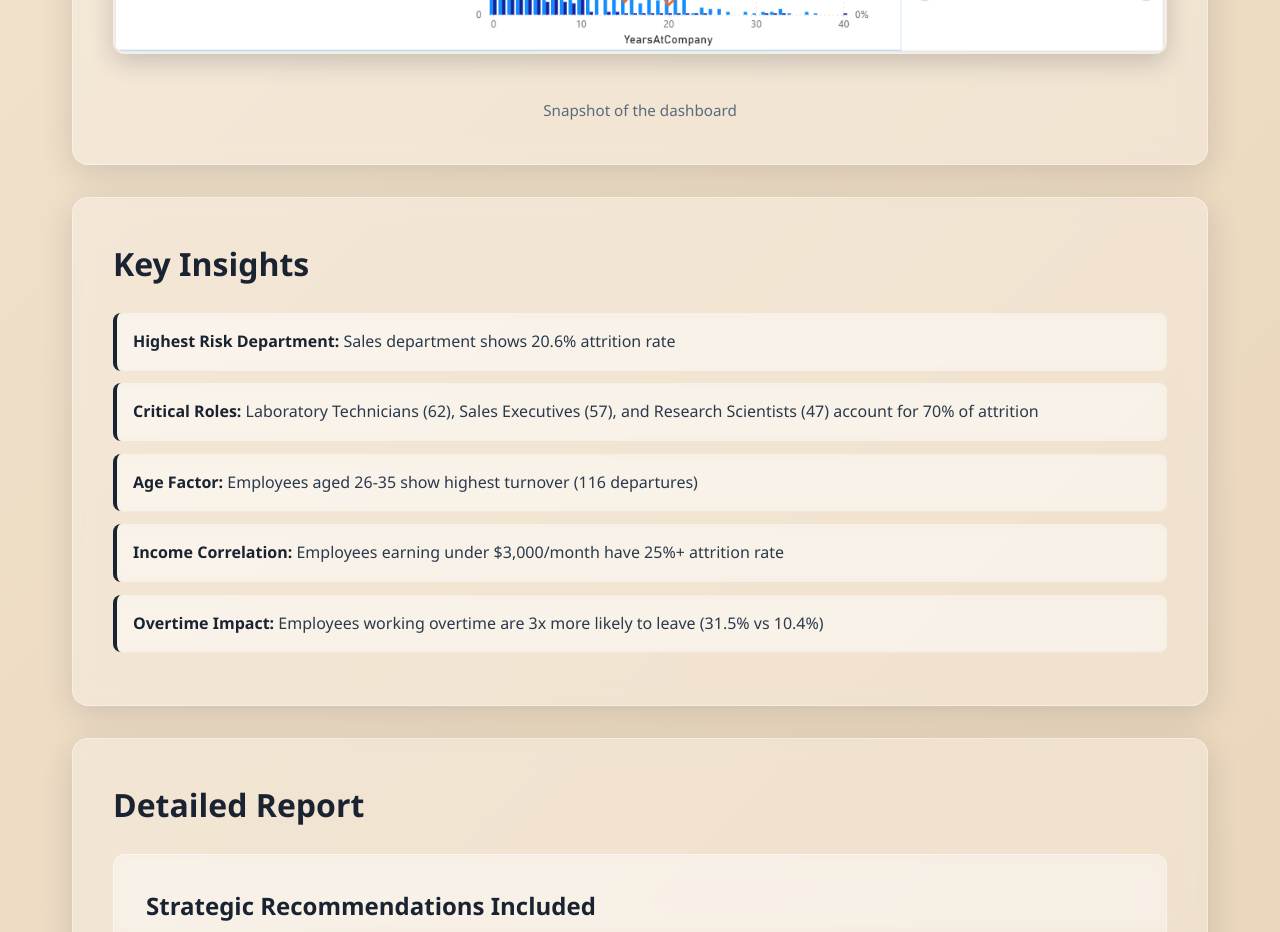
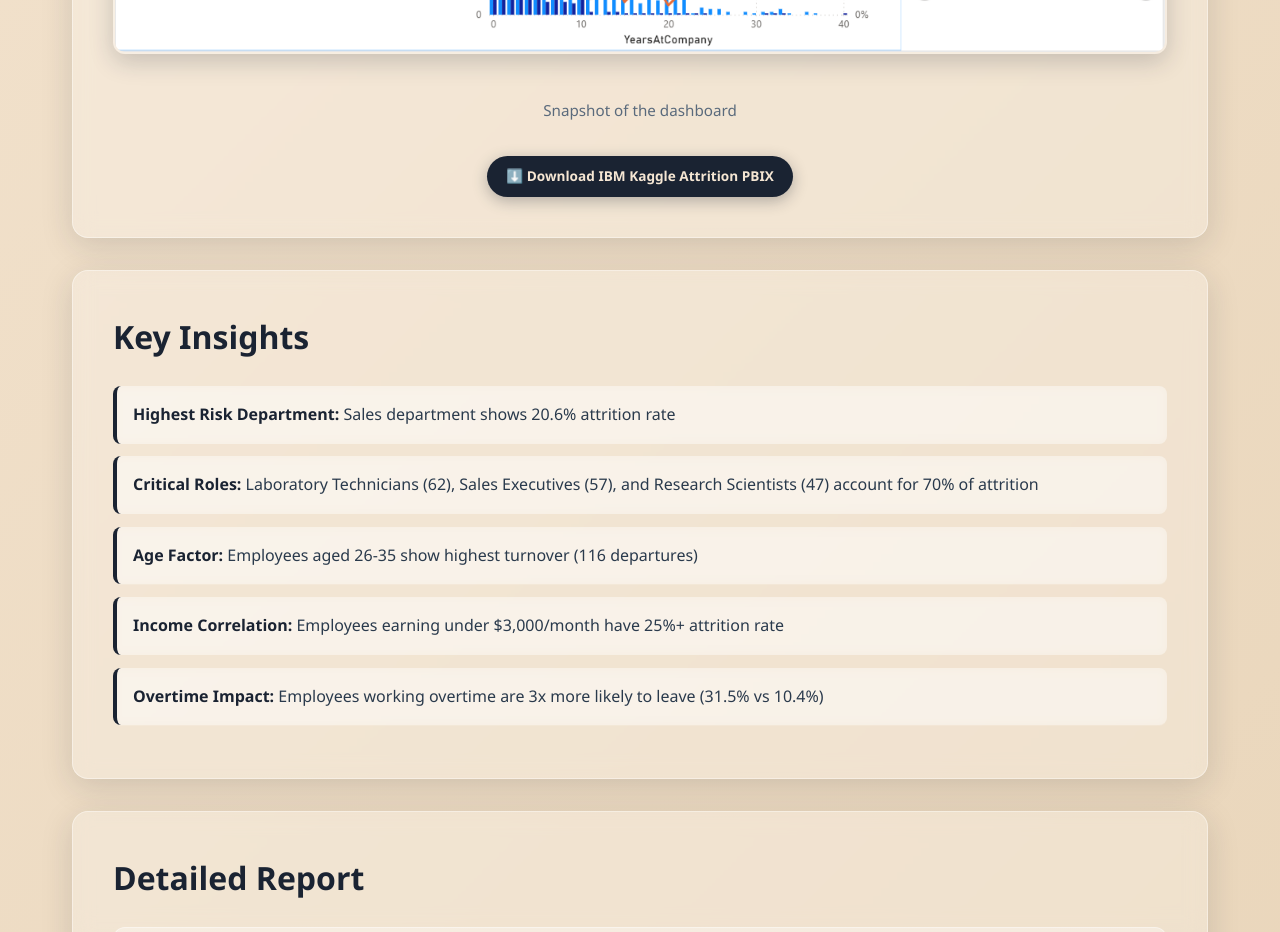
Before and after one commit to Yuv15/Basic-HR-Attrition-Report, a plain HTML site: page index.html in a window 1280 px wide. Shown: the part 1460-2392 px from the top of the page. Drawn offline with Linux system fonts and the light colour scheme.

Commit message:
Fix indentation and confirm download button for IBM PBIX file

```diff
--- a/index.html
+++ b/index.html
@@ -258,6 +258,9 @@
                 <p>Explore the Power BI dashboard showcasing attrition metrics across departments, job roles, and demographic segments.</p>
                 <img src="./Dashboard attrition.png" alt="HR Attrition Analysis Dashboard" class="dashboard-preview" >
                 <p style="text-align: center; color: #5a6a7c; font-size: 0.95rem; margin-top: 0.8rem;">Snapshot of the dashboard</p>
+                <div style="text-align: center; margin-top: 0.5rem;">
+                    <a href="IBM kaggle attrition.pbix" download class="download-btn" style="font-size: 0.85rem; padding: 0.6rem 1.2rem;">⬇️ Download IBM Kaggle Attrition PBIX</a>
+                </div>
             </div>
 
             <div class="content-section">
```
